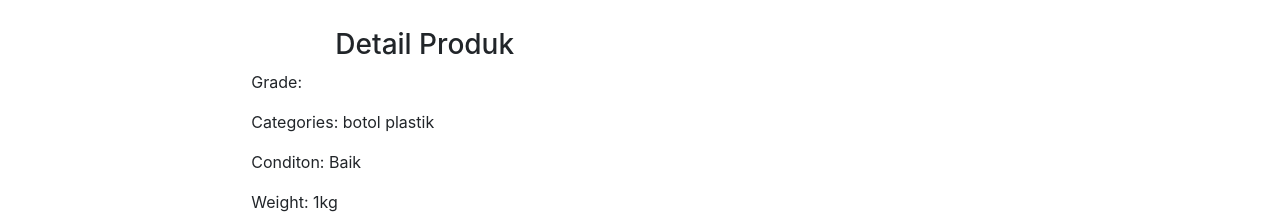
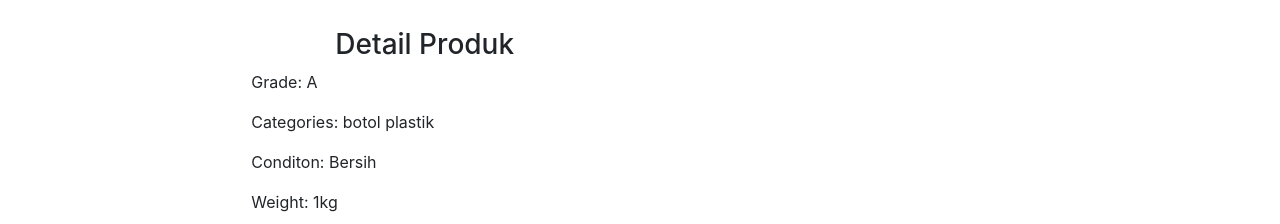
Before and after one commit to Supreme-Spyro/Reuce-Front, a React (Create React App) app: page /productdetails in a window 1280 px wide. Shown: the part 268-492 px from the top of the page. Built offline with nearby package versions, Linux system fonts and the light colour scheme.

Commit message:
fix bg and text for category and search result

```diff
--- a/src/pages/Category.js
+++ b/src/pages/Category.js
@@ -36,7 +36,7 @@ export default function Category() {
                           onClick={() => {
                             history.push(`/productdetails/`);
                           }}
-                          className="search-card bg-dark text-light mb-3"
+                          className="search-card bg-light text-dark mb-3"
                         >
                           <Card.Img
                             className="card-img"
--- a/src/pages/ProductDetails.js
+++ b/src/pages/ProductDetails.js
@@ -39,12 +39,12 @@ export default function ProductDetails() {
               <div>
                   <h3>Detail Produk</h3>
                   <p>
-                    Grade:
+                    Grade: A
                   </p>
                   <p>
                     Categories: botol plastik
                   </p>
-                <p>Conditon: Baik</p>
+                <p>Conditon: Bersih</p>
                 <p>Weight: 1kg</p>
                 </div>
             </Row>
--- a/src/pages/Search.js
+++ b/src/pages/Search.js
@@ -38,7 +38,7 @@ export default function Search() {
                           onClick={() => {
                             history.push(`/productdetails/`);
                           }}
-                          className="search-card bg-dark text-light mb-3"
+                          className="search-card bg-light text-dark mb-3"
                         >
                           <Card.Img
                             className="card-img"
```
